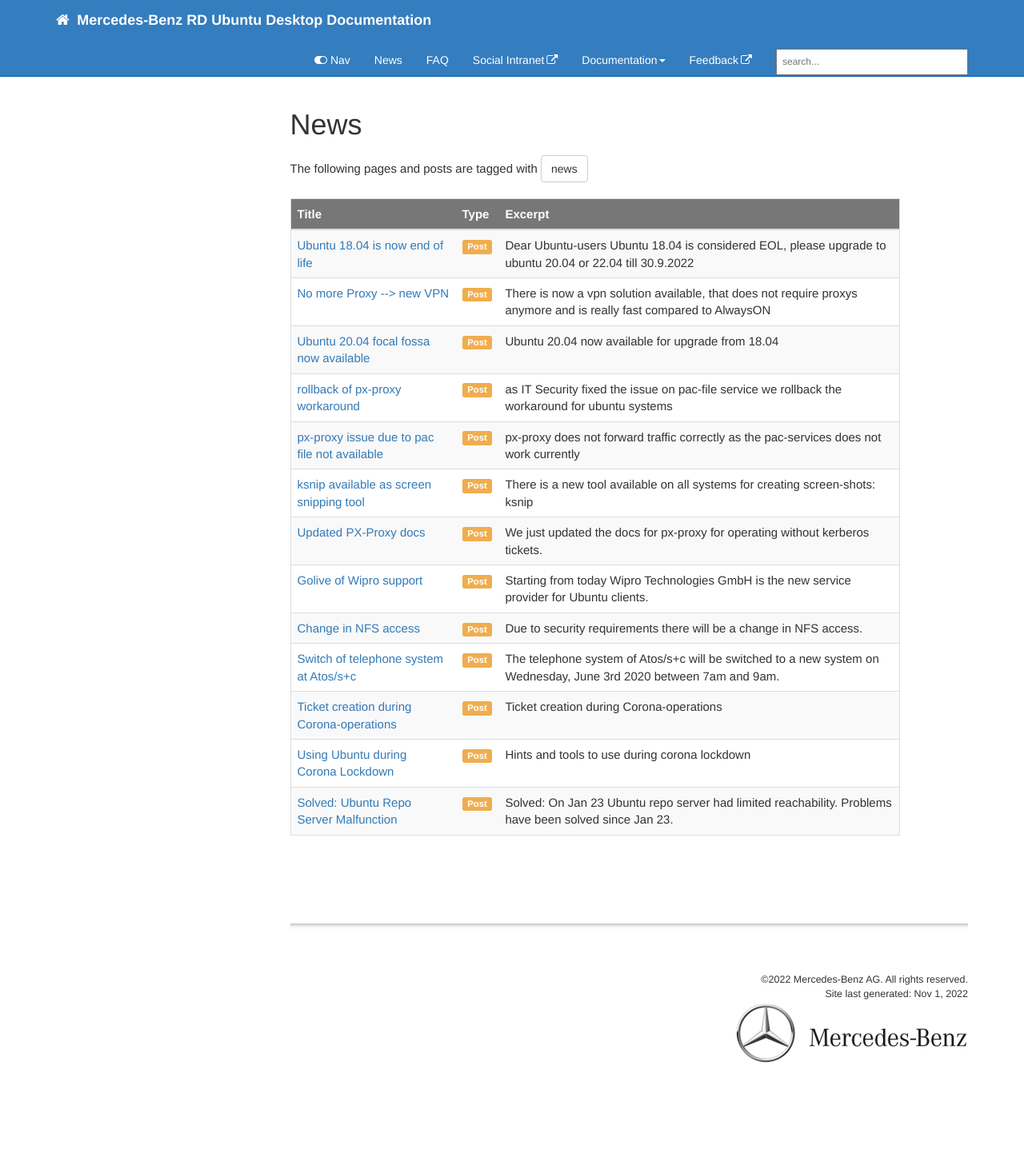
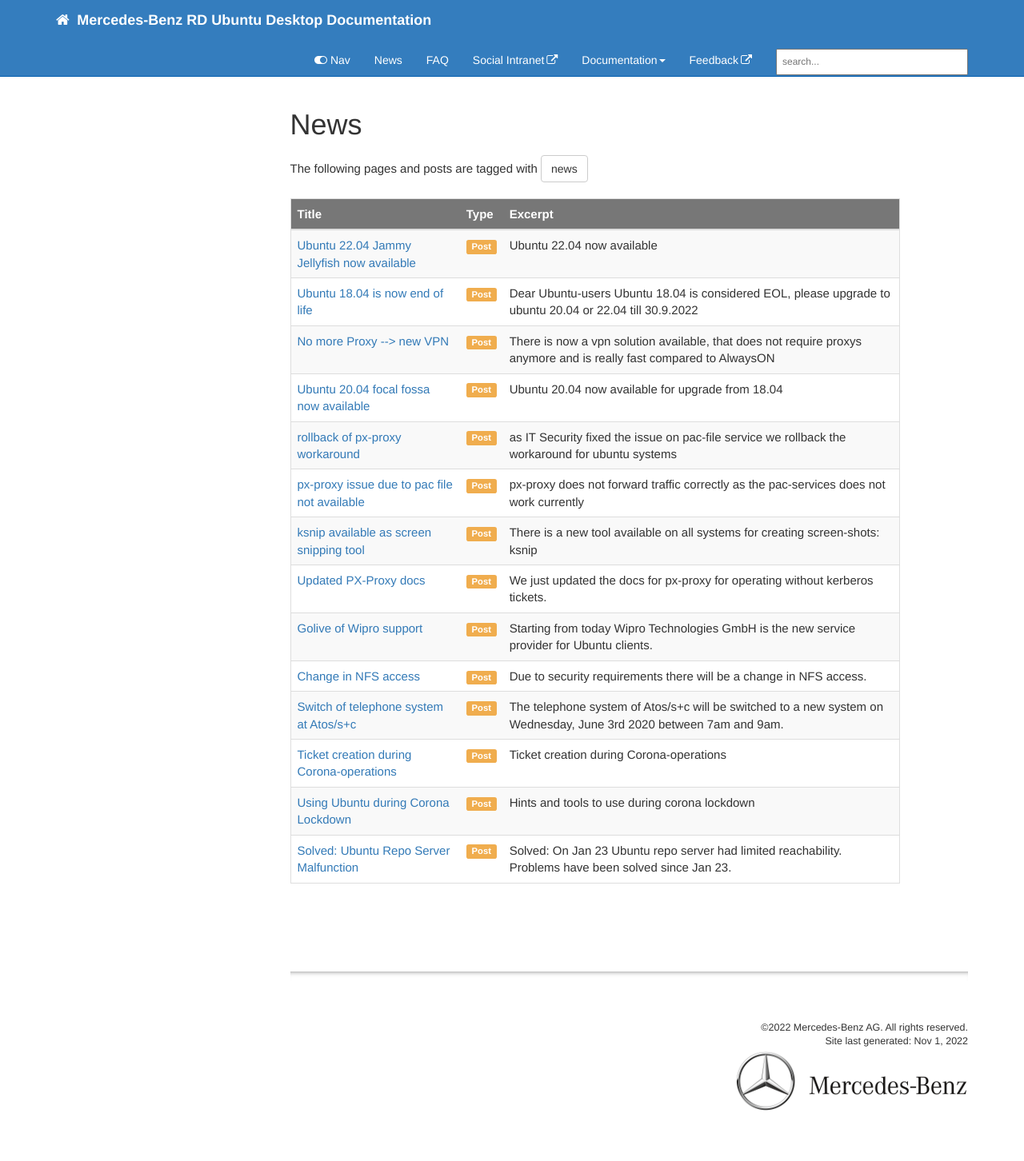
Before and after one commit to RajputPawan/Prometheus, a Jekyll site: the page built from pages/tags/tag_news.md, in a window 1280 px wide. Shown: the whole page at 80% size. Built offline with Jekyll 4.4.1, drawn with Linux system fonts in a browser that asks for light colours; comment, search, counter and statistics services are not loaded; before the commit the page ends 1392 px from its top, so only the background shows below that; some of the changed lines change nothing that is shown.

Commit message:
Minor updates and move page to right location

```diff
--- a/pages/jammy.md
+++ b/_posts/2022-11-02-jammy.md
@@ -1,4 +1,10 @@
-# Jammy Jellyfish 22.04. finally available in Mercedes-Benz RD environment!
+---
+title:  "Ubuntu 22.04 Jammy Jellyfish now available"
+published: true
+permalink: 2022-11-02-jammy.html
+summary: "Ubuntu 22.04 now available"
+tags: [news]
+---
 
 The following summarizes some of the most important changes in comparison to earlier releases. For a full changeset, please consult the upstream [release notes](https://discourse.ubuntu.com/t/jammy-jellyfish-release-notes/24668) and the [release notes](https://discourse.ubuntu.com/t/jammy-jellyfish-point-release-changes/29835) for the point release.
 
@@ -83,3 +89,38 @@
 
 - PostgreSQL has been updated to version 14.2.
 - MySQL has been updated to version 8.0.28.
+
+## How to upgrade
+
+To carry out an update, you can use one of the following options.
+
+* Use the self-service tool on your device [(Link)](./reinstall-os.html)
+* Arrange an appointment with the Onsite or Ubuntu Team (See contact information at the bottom of this page.)
+
+## Prerequisites / Actions on Ubuntu users
+
+* It is **mandatory that you are connected to Daimler RD Network** with an Ethernet cable and not VPN / Wifi. The Ethernet-Connection must either be established with the onboard Ethernet card or with the **original Vendor Docking station (Dell/Lenovo)**.
+
+* The update process will delete all data on your system (including home directory). Please **perform a backup** of your data to a mounted share or an external device before triggering the upgrade.
+
+## Additional Information
+
+* The process will take in total about 2 hours
+
+* Please be aware we can't guarantee that any 3rd party software which is not certified and works with Ubuntu 18.04. or 20.04. is also functional with 22.04.
+
+## How to find help if you encounter any problems
+
+### EUHD (To create a ticket and directly forward to Ubuntu Operations)
+
+**Phone: [+49 7031 90 89000](tel:+4970319089000)**
+
+**Mail: [uhd89000@daimler.com](mailto:uhd89000@daimler.com)**
+
+### Ubuntu Operations Team
+
+**Mail: [ubuntu-operations@mercedes-benz.com](ubuntu-operations@mercedes-benz.com)**
+
+**MS Teams Support Channel (Free Subscription): [Click me](https://social.intra.corpintra.net/external-link.jspa?url=https%3A%2F%2Fteams.microsoft.com%2Fl%2Fchannel%2F19%253a98e89971b7044a56b696cdb9555f4fe5%2540thread.tacv2%2FUpgrade%252520Support%3FgroupId%3D13fe2da7-5cab-4525-9f67-b54eefb7a8ca%26tenantId%3D9652d7c2-1ccf-4940-8151-4a92bd474ed0)**
+
+{% include links.html %}
```
